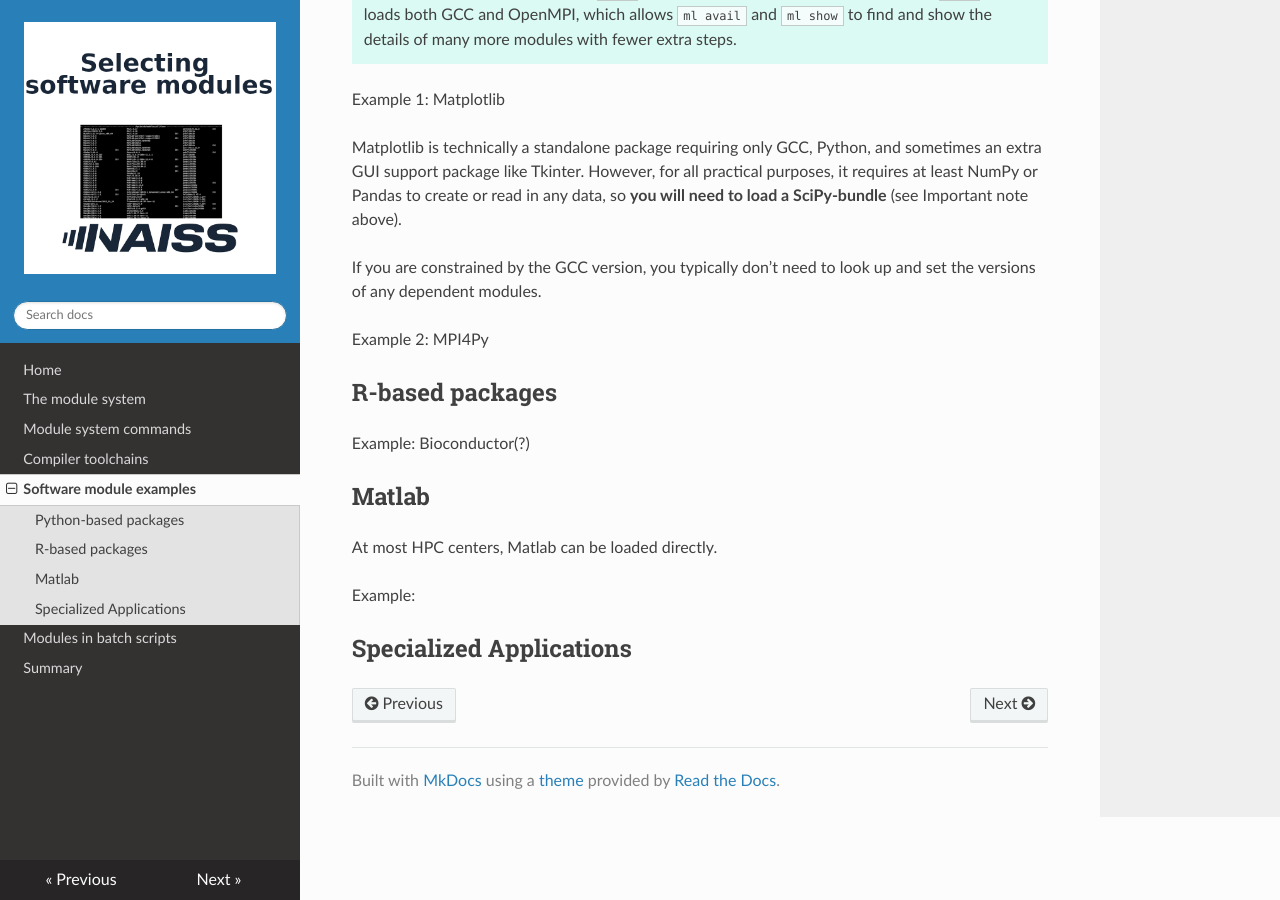
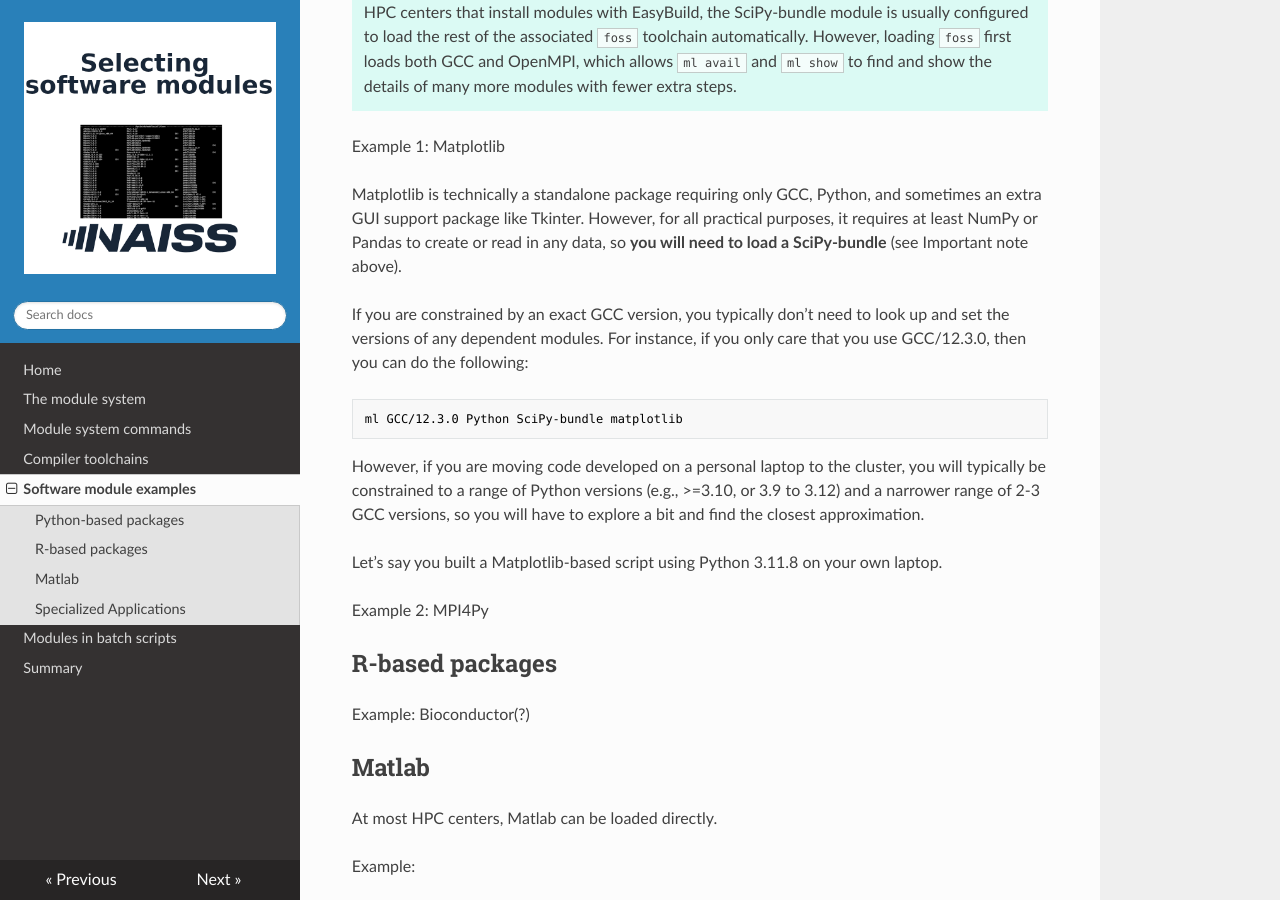
Before and after one commit to hpc2n/selecting-modules, an MkDocs documentation site: the page built from docs/programs.md, in a window 1280 px wide and 900 px high, scrolled down 1375 px. Built offline with MkDocs 1.6.1, drawn with Linux system fonts in a browser that asks for light colours; nearby versions of some CDN libraries; some of the changed text lies outside the part shown.

Commit message:
Update programs.md
have to save to restart my browser

````diff
--- a/docs/programs.md
+++ b/docs/programs.md
@@ -10,6 +10,7 @@
 !!! important
 
     It is common for both R and Python packages to include many so-called extensions (dependent packages that are usually called modules when not dealing with LMOD modules at the same time) that are installed but cannot be founfd with `ml spider` or `ml avail`. In these cases, if you have loaded at least the prerequisites of the standalone package that the extension works with, you can use `ml show <package>` on the standalone package to view the Lua module file, which often has a section on included extensions near the top.
+
     For example, several of the most commonly used Python packages are included with SciPy in `SciPy-bundle`, such as NumPy, Pandas, and NumExpr. If you have at least loaded a GCC version, you can use `ml show SciPy-bundle` to view all of the included extensions (Python modules) in the compatible SciPy-bundle.
 
 
@@ -34,7 +35,15 @@
 
 Matplotlib is technically a standalone package requiring only GCC, Python, and sometimes an extra GUI support package like Tkinter. However, for all practical purposes, it requires at least NumPy or Pandas to create or read in any data, so **you will need to load a SciPy-bundle** (see Important note above).
 
-If you are constrained by the GCC version, you typically don't need to look up and set the versions of any dependent modules.
+If you are constrained by an exact GCC version, you typically don't need to look up and set the versions of any dependent modules. For instance, if you only care that you use GCC/12.3.0, then you can do the following:
+
+```bash
+ml GCC/12.3.0 Python SciPy-bundle matplotlib
+```
+
+However, if you are moving code developed on a personal laptop to the cluster, you will typically be constrained to a range of Python versions (e.g., >=3.10, or 3.9 to 3.12) and a narrower range of 2-3 GCC versions, so you will have to explore a bit and find the closest approximation.
+
+Let's say you built a Matplotlib-based script using Python 3.11.8 on your own laptop.
 
 
 Example 2: MPI4Py
````
